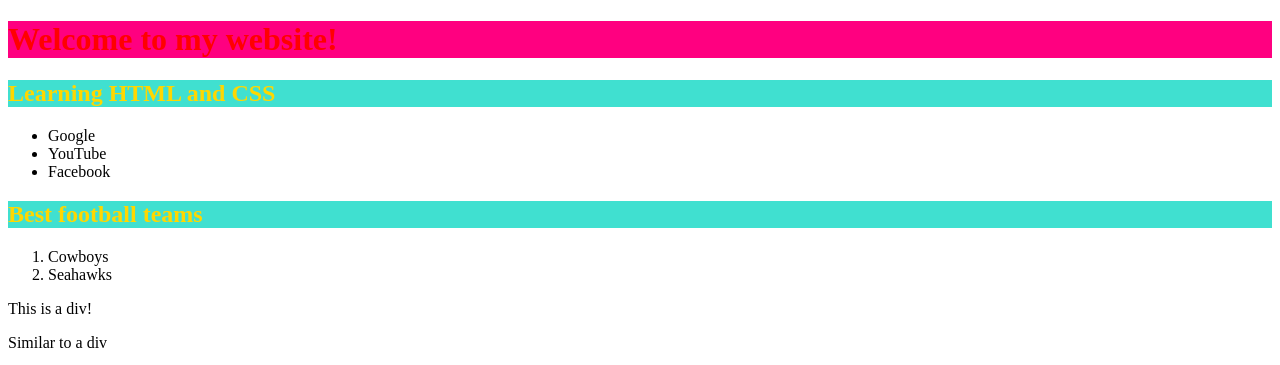
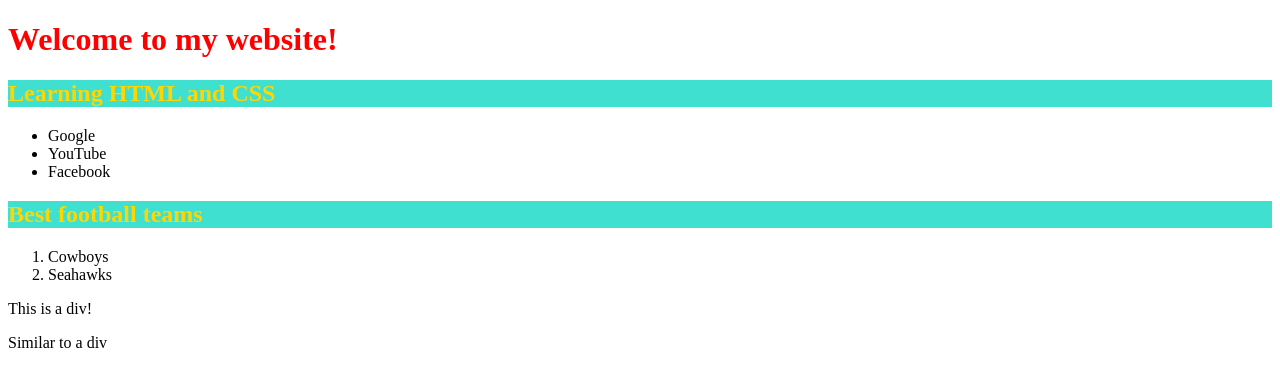
Before and after one commit to sharaseaman/sharaseaman.github.io, a plain HTML site: page index.html in a window 1280 px wide. Shown: the top 365 px of the page. Drawn offline with Linux system fonts and the light colour scheme.

Commit message:
Update style.css

```diff
--- a/style.css
+++ b/style.css
@@ -1,6 +1,6 @@
 h1 {
   color: red;
-  background-color: #FF0080;
+  background-color: FF0080;
 
 }
 
```
